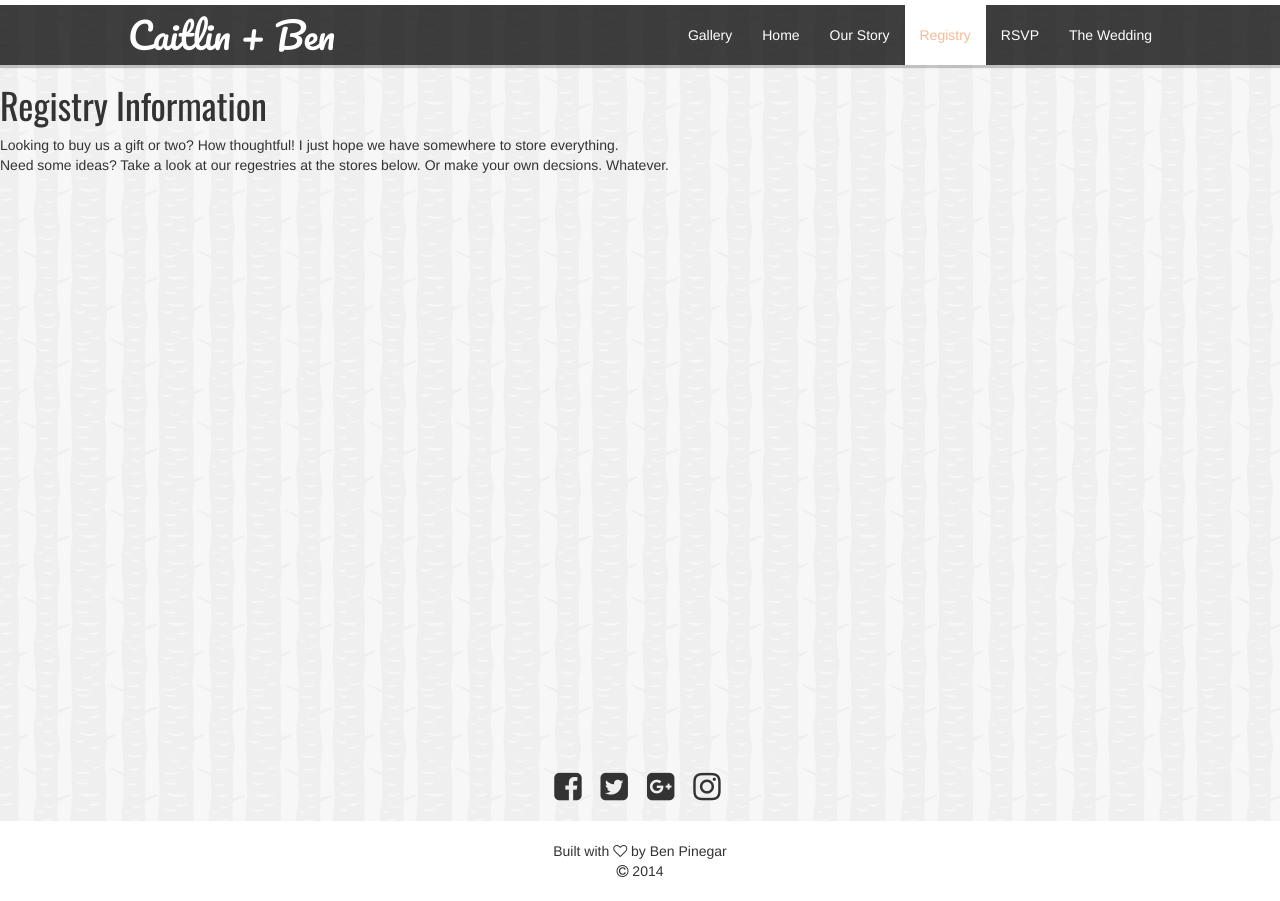
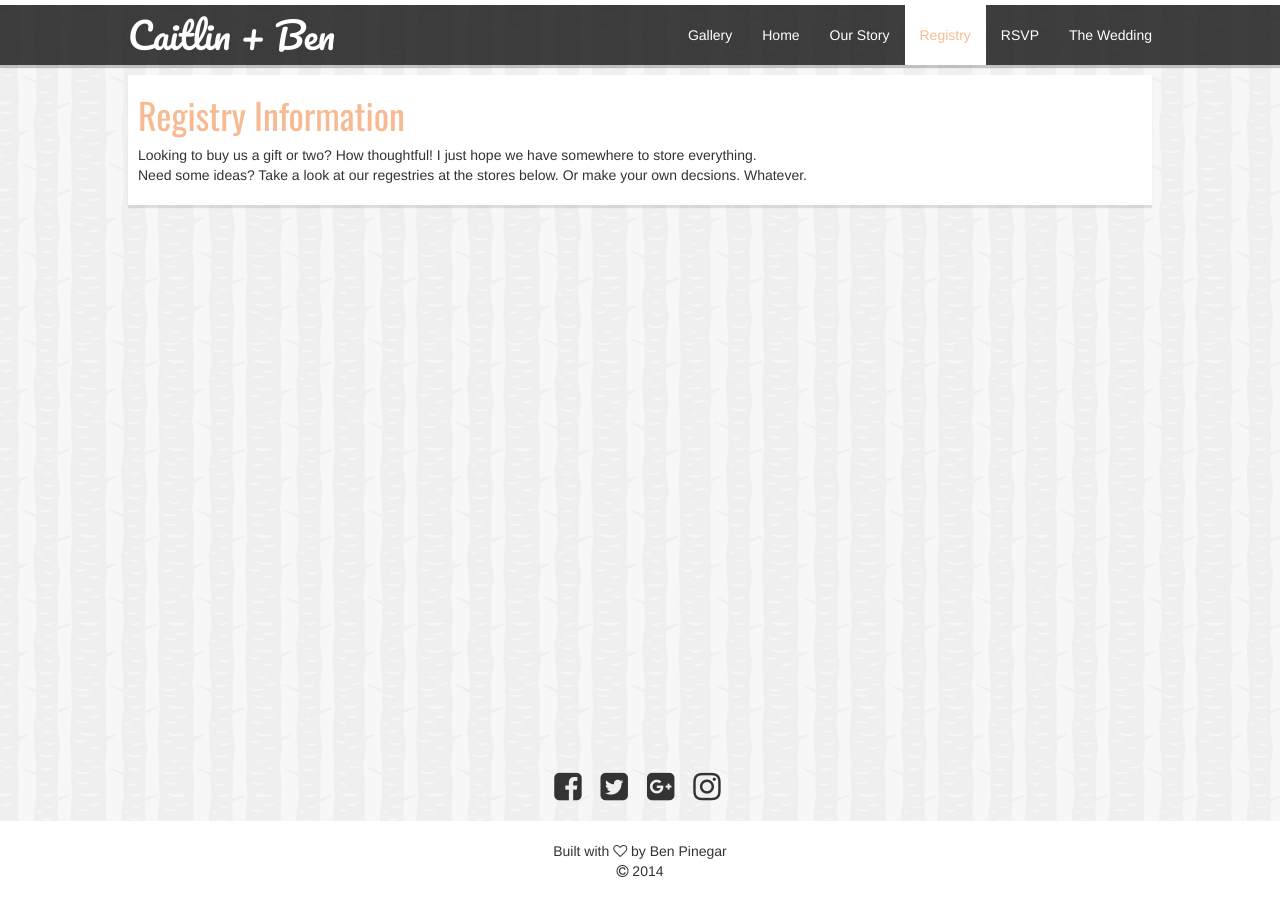
Before and after one commit to bpinegar/bpinegar.github.io, a Jekyll site: the page built from registry.html, in a window 1280 px wide. Built offline with Jekyll 4.4.1, drawn with Linux system fonts in a browser that asks for light colours; nearby versions of some CDN libraries.

Commit message:
Update registry.html

```diff
--- a/registry.html
+++ b/registry.html
@@ -3,8 +3,8 @@ layout: default
 title: Registry
 permalink: /registry/
 ---
-<div class: "container-fluid">
-  <div class: "content-box content-white">
+<div class="container-fluid">
+  <div class="content-box content-white">
     <h1>Registry Information</h1>
     <p>Looking to buy us a gift or two? How thoughtful! I just hope we have somewhere to store everything.<br>Need some ideas? Take a look at our regestries at the stores below. Or make your own decsions. Whatever.</p>
   </div>
```
